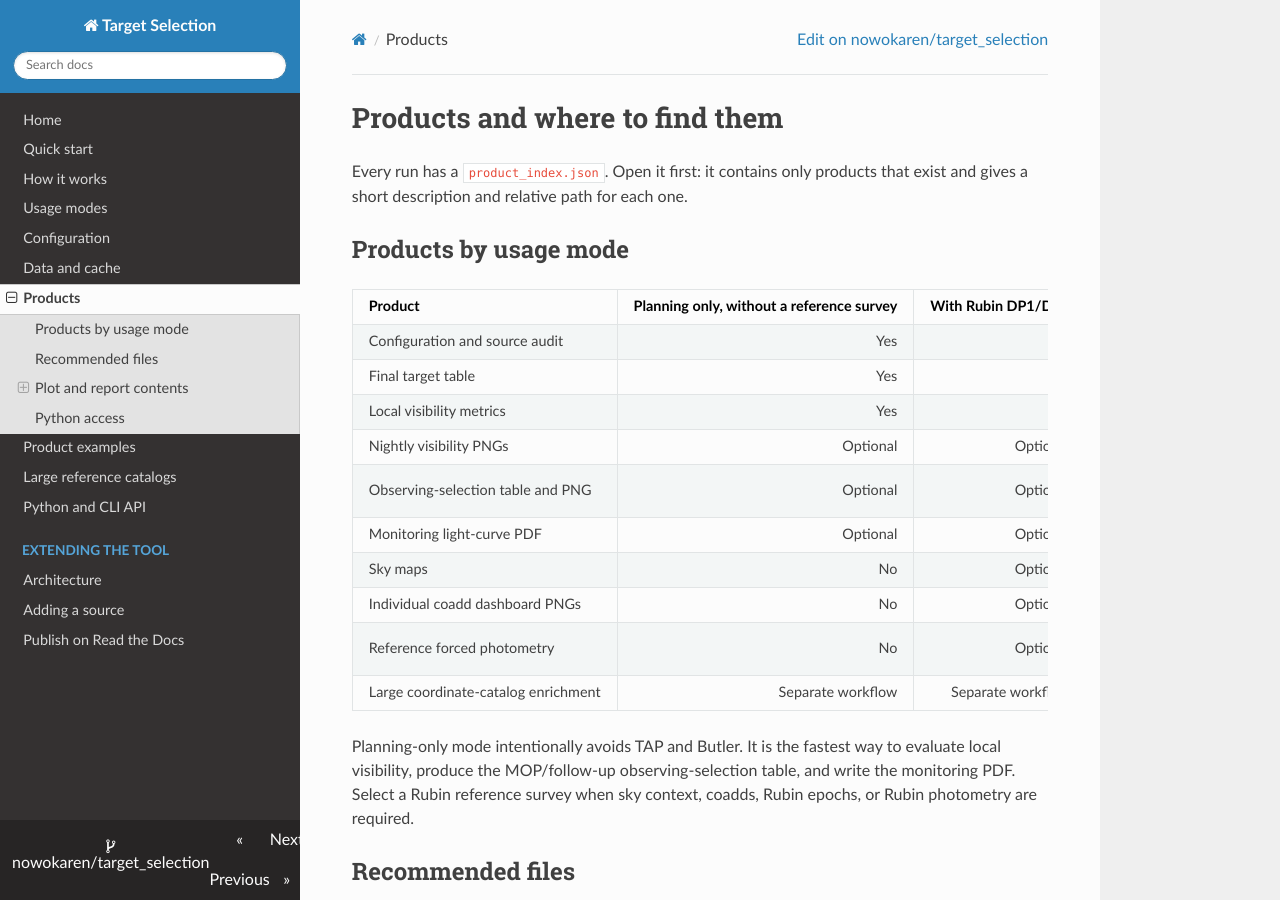
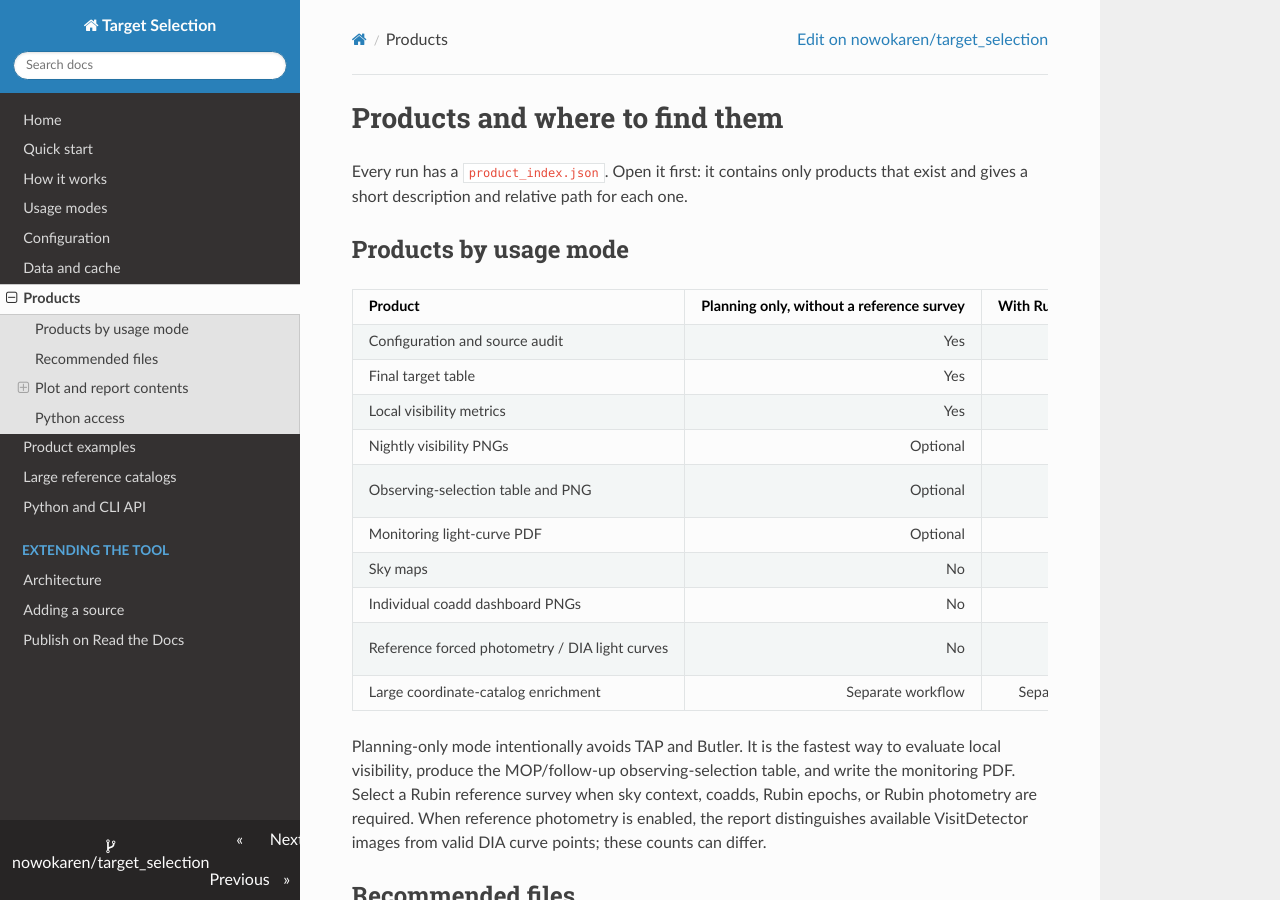
Before and after one commit to nowokaren/target_selection, an MkDocs documentation site: the page built from docs/products.md, in a window 1280 px wide and 900 px high. Built offline with MkDocs 1.6.1, drawn with Linux system fonts in a browser that asks for light colours; nearby versions of some CDN libraries.

Commit message:
Document optional DIA light curve products

```diff
--- a/docs/products.md
+++ b/docs/products.md
@@ -15,13 +15,13 @@ that exist and gives a short description and relative path for each one.
 | Monitoring light-curve PDF | Optional | Optional | `monitoring_report = true` |
 | Sky maps | No | Optional | `sky_maps = true` |
 | Individual coadd dashboard PNGs | No | Optional | `target_reports = true` |
-| Reference forced photometry | No | Optional | `reference_photometry = true` |
+| Reference forced photometry / DIA light curves | No | Optional | `reference_photometry = true` |
 | Large coordinate-catalog enrichment | Separate workflow | Separate workflow | `target-selection catalog` |
 
 Planning-only mode intentionally avoids TAP and Butler. It is the fastest way
 to evaluate local visibility, produce the MOP/follow-up observing-selection table,
 and write the monitoring PDF. Select a Rubin reference survey when sky context,
-coadds, Rubin epochs, or Rubin photometry are required.
+coadds, Rubin epochs, or Rubin photometry are required. When reference photometry is enabled, the report distinguishes available VisitDetector images from valid DIA curve points; these counts can differ.
 
 ## Recommended files
 
```
Also changed, not shown: docs/configuration.md (+2 -1 lines).
